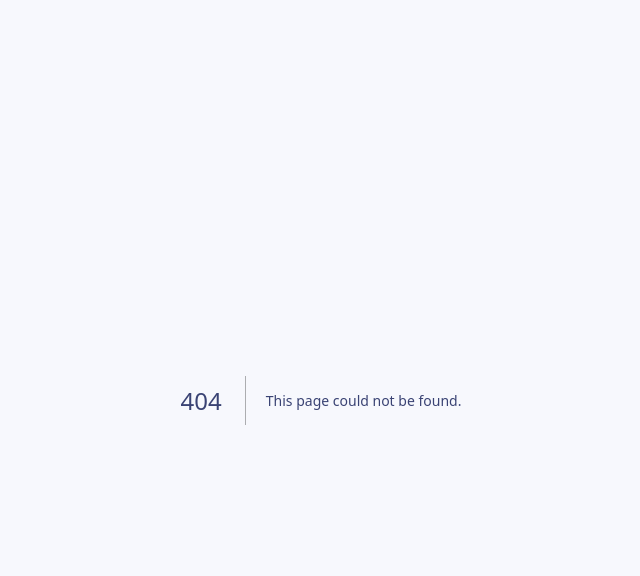
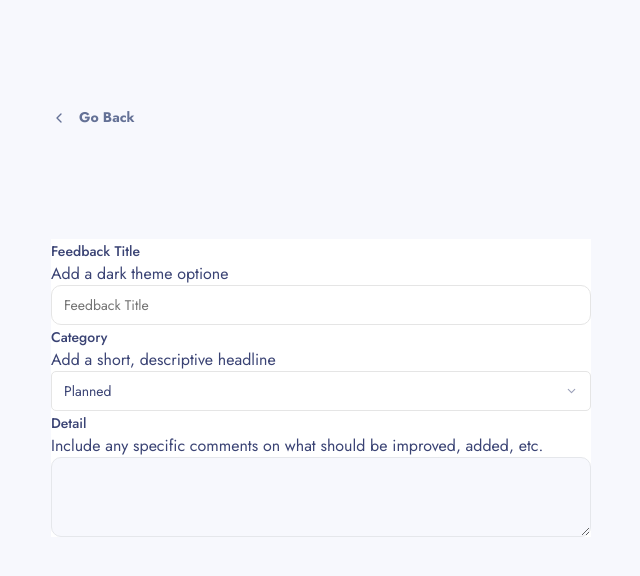
Before and after one commit to keremenen/product-feedback-app, a Next.js app: page /feedbacks/1/create in a window 1280 px wide. Before the commit this address had no page. Shown: the top 576 px of the page, without its empty margins (319-959 px from the left). Built offline with nearby package versions, Linux system fonts and the light colour scheme.

Commit message:
WIP create form

```diff
--- a/package.json
+++ b/package.json
@@ -10,6 +10,7 @@
   },
   "dependencies": {
     "@radix-ui/react-avatar": "^1.1.1",
+    "@radix-ui/react-label": "^2.1.0",
     "@radix-ui/react-select": "^2.1.2",
     "@radix-ui/react-separator": "^1.1.0",
     "@radix-ui/react-slot": "^1.1.0",
--- /dev/null
+++ b/src/app/feedbacks/[id]/create/page.tsx
@@ -0,0 +1,63 @@
+import { Button } from "@/components/ui/button";
+import { Input } from "@/components/ui/input";
+import { Label } from "@/components/ui/label";
+import { ChevronLeftIcon } from "lucide-react";
+import {
+  Select,
+  SelectContent,
+  SelectItem,
+  SelectSeparator,
+  SelectTrigger,
+  SelectValue,
+} from "@/components/ui/select";
+import { Textarea } from "@/components/ui/textarea";
+
+export default function EditPage() {
+  return (
+    <main className="mx-auto mt-24 flex max-w-[540px] flex-col gap-y-6">
+      <section className="mb-[4.6875rem] flex items-center justify-between">
+        <Button variant={"light"} className="bg-transparent !px-0">
+          <ChevronLeftIcon className="p-0" />
+          Go Back
+        </Button>
+      </section>
+      <section className="w-full bg-primary-white">
+        {/* FORM */}
+        <div>
+          <div>
+            <Label htmlFor="title">Feedback Title</Label>
+            <p>Add a dark theme optione</p>
+            <Input placeholder="Feedback Title" className="w-full" id="title" />
+          </div>
+
+          <div>
+            <Label htmlFor="category">Category</Label>
+            <p>Add a short, descriptive headline</p>
+            <Select>
+              <SelectTrigger className="rounded-[0.3125rem] text-body-3 font-normal">
+                <SelectValue placeholder="Planned" />
+              </SelectTrigger>
+              <SelectContent>
+                <SelectItem value="suggestion">Suggestion</SelectItem>
+                <SelectSeparator />
+                <SelectItem value="planned">Planned</SelectItem>
+                <SelectSeparator />
+                <SelectItem value="in-progress">In-Progress</SelectItem>
+                <SelectItem value="live">Live</SelectItem>
+              </SelectContent>
+            </Select>
+          </div>
+
+          <div>
+            <Label htmlFor="textarea">Detail</Label>
+            <p>
+              Include any specific comments on what should be improved, added,
+              etc.
+            </p>
+            <Textarea id="textarea" />
+          </div>
+        </div>
+      </section>
+    </main>
+  );
+}
--- /dev/null
+++ b/src/components/ui/input.tsx
@@ -0,0 +1,25 @@
+import * as React from "react"
+
+import { cn } from "@/lib/utils"
+
+export interface InputProps
+  extends React.InputHTMLAttributes<HTMLInputElement> {}
+
+const Input = React.forwardRef<HTMLInputElement, InputProps>(
+  ({ className, type, ...props }, ref) => {
+    return (
+      <input
+        type={type}
+        className={cn(
+          "flex h-10 w-full rounded-md border border-neutral-200 bg-white px-3 py-2 text-sm ring-offset-white file:border-0 file:bg-transparent file:text-sm file:font-medium file:text-neutral-950 placeholder:text-neutral-500 focus-visible:outline-none focus-visible:ring-2 focus-visible:ring-neutral-950 focus-visible:ring-offset-2 disabled:cursor-not-allowed disabled:opacity-50 dark:border-neutral-800 dark:bg-neutral-950 dark:ring-offset-neutral-950 dark:file:text-neutral-50 dark:placeholder:text-neutral-400 dark:focus-visible:ring-neutral-300",
+          className
+        )}
+        ref={ref}
+        {...props}
+      />
+    )
+  }
+)
+Input.displayName = "Input"
+
+export { Input }
--- /dev/null
+++ b/src/components/ui/label.tsx
@@ -0,0 +1,26 @@
+"use client"
+
+import * as React from "react"
+import * as LabelPrimitive from "@radix-ui/react-label"
+import { cva, type VariantProps } from "class-variance-authority"
+
+import { cn } from "@/lib/utils"
+
+const labelVariants = cva(
+  "text-sm font-medium leading-none peer-disabled:cursor-not-allowed peer-disabled:opacity-70"
+)
+
+const Label = React.forwardRef<
+  React.ElementRef<typeof LabelPrimitive.Root>,
+  React.ComponentPropsWithoutRef<typeof LabelPrimitive.Root> &
+    VariantProps<typeof labelVariants>
+>(({ className, ...props }, ref) => (
+  <LabelPrimitive.Root
+    ref={ref}
+    className={cn(labelVariants(), className)}
+    {...props}
+  />
+))
+Label.displayName = LabelPrimitive.Root.displayName
+
+export { Label }
--- a/src/components/ui/select.tsx
+++ b/src/components/ui/select.tsx
@@ -75,7 +75,7 @@ const SelectContent = React.forwardRef<
     <SelectPrimitive.Content
       ref={ref}
       className={cn(
-        "relative z-50 mt-6 max-h-96 overflow-hidden rounded-xl bg-white text-neutral-950 shadow-[0_10px_30px_-7px_#373f6859] data-[state=open]:animate-in data-[state=closed]:animate-out data-[state=closed]:fade-out-0 data-[state=open]:fade-in-0 data-[state=closed]:zoom-out-95 data-[state=open]:zoom-in-95 data-[side=bottom]:slide-in-from-top-2 data-[side=left]:slide-in-from-right-2 data-[side=right]:slide-in-from-left-2 data-[side=top]:slide-in-from-bottom-2 md:min-w-[255px]",
+        "relative z-50 mt-2 max-h-96 overflow-hidden rounded-xl bg-white text-neutral-950 shadow-[0_10px_30px_-7px_#373f6859] data-[state=open]:animate-in data-[state=closed]:animate-out data-[state=closed]:fade-out-0 data-[state=open]:fade-in-0 data-[state=closed]:zoom-out-95 data-[state=open]:zoom-in-95 data-[side=bottom]:slide-in-from-top-2 data-[side=left]:slide-in-from-right-2 data-[side=right]:slide-in-from-left-2 data-[side=top]:slide-in-from-bottom-2 md:min-w-[255px]",
         position === "popper" &&
           "data-[side=bottom]:translate-y-1 data-[side=left]:-translate-x-1 data-[side=right]:translate-x-1 data-[side=top]:-translate-y-1",
         className,
```
Also changed, not shown: 1 other file (tests, documents, lock files or other folders).
